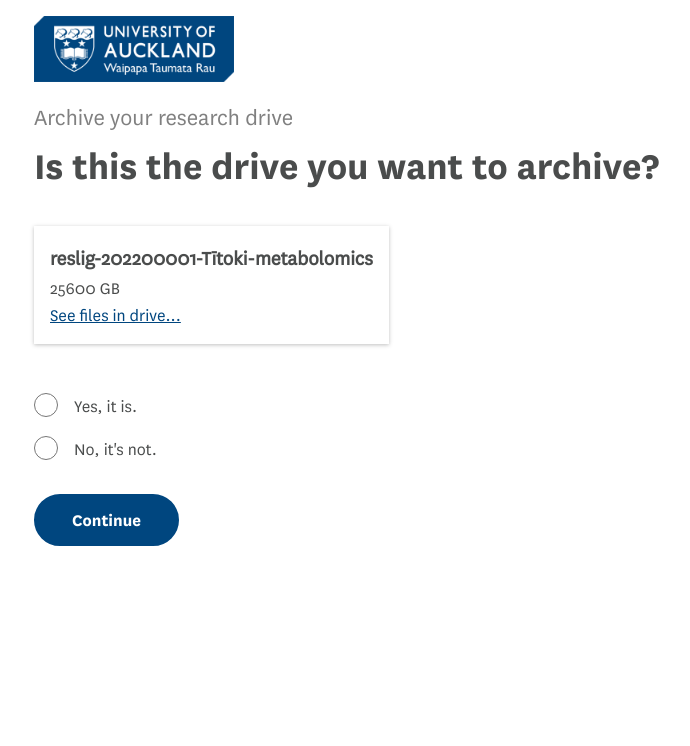
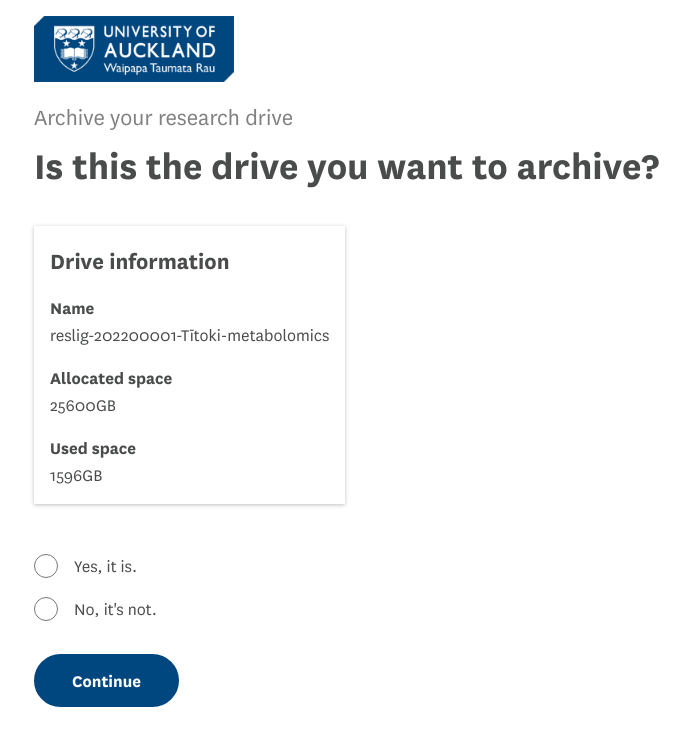
Before and after one commit to UoA-eResearch/driveoff, a Vue app in the folder web/: page /summary in a window 1280 px wide. Shown: the top 746 px of the page, without its empty margins (110-800 px from the left). Built offline with nearby package versions, Linux system fonts and the light colour scheme.

Commit message:
Match drive info box with project - Add titles for more pages

```diff
--- a/web/src/fixtures.ts
+++ b/web/src/fixtures.ts
@@ -6,7 +6,8 @@ import type { ResearchDriveService, Project, Member, Role } from "./project";
 export function getDrive(): ResearchDriveService {
     return {
         name: "reslig-202200001-Tītoki-metabolomics",
-        allocated_gb: 25600.0
+        allocated_gb: 25600.0,
+        used_gb: 1596.0
     };
 }
 
--- a/web/src/project.ts
+++ b/web/src/project.ts
@@ -26,6 +26,7 @@ export interface Project {
 export interface ResearchDriveService {
     allocated_gb: number
     name: string
+    used_gb: number
 }
 
 export enum DataClassification {
--- a/web/src/views/CheckDetailsView.vue
+++ b/web/src/views/CheckDetailsView.vue
@@ -9,7 +9,6 @@ import { useRouter } from 'vue-router';
 const DOCUMENT_TITLE = "Confirm project information - Archive your research drive";
 document.title = DOCUMENT_TITLE;
 
-const areProjectDetailsCorrect = ref();
 const error =ref("");
 const router = useRouter();
 const driveInfo = getDrive();
@@ -18,17 +17,15 @@ const owners = membersToString(getProjectOwners(project.members));
 const members = membersToString(getProjectMembers(project.members));
 
 function tryContinue() {
-    if (areProjectDetailsCorrect.value === undefined){
+    if (formState.areProjectDetailsCorrect === undefined){
         document.title = "Error: " + DOCUMENT_TITLE;
         error.value = "Select Yes if the project information is still correct.";
-    } else {
-        if (areProjectDetailsCorrect.value) {
+    } else if (formState.areProjectDetailsCorrect) {
             // Copy project details over as they are correct.
             formState.project = Object.assign({}, getProject());
             router.push("/data-classification");
-        } else {
-            router.push("/update-details");
-        }
+    } else {
+        router.push("/update-details");
     }
 }
 </script>
@@ -62,9 +59,9 @@ function tryContinue() {
             <legend class="h2">Is the project information still correct?</legend>
             <p v-if="error" class="error-msg">{{ error }}</p>
             <div class="option-list">
-                <input name="confirm-project" type="radio" id="yes-project" :value="true" v-model="areProjectDetailsCorrect">
+                <input name="confirm-project" type="radio" id="yes-project" :value="true" v-model="formState.areProjectDetailsCorrect">
                 <label for="yes-project">Yes, it is.</label>
-                <input name="confirm-project" type="radio" id="no-project" :value="false" v-model="areProjectDetailsCorrect">
+                <input name="confirm-project" type="radio" id="no-project" :value="false" v-model="formState.areProjectDetailsCorrect">
                 <label for="no-project">No, it needs to be updated.</label>
             </div>
         </fieldset>
--- a/web/src/views/ConfirmArchiveView.vue
+++ b/web/src/views/ConfirmArchiveView.vue
@@ -74,8 +74,8 @@ const projectInfoChangeLink = formState.areProjectDetailsCorrect ? "/check-detai
     <h3 class="h2">Send this request</h3>
     By sending this request you are confirming that the details are correct and you wish to archive this drive.
     <section class="forward-btn">
-            <RouterLink to="/finish" class="btn btn-primary">Submit</RouterLink>
-        </section>
+        <RouterLink to="/finish" class="btn btn-primary">Submit</RouterLink>
+    </section>
 </template>
 
 <style scoped>
--- a/web/src/views/FinishView.vue
+++ b/web/src/views/FinishView.vue
@@ -1,7 +1,12 @@
+<script setup lang="ts">
+const DOCUMENT_TITLE = "Request sent - Archive your research drive";
+document.title = DOCUMENT_TITLE;
+</script>
+
 <template>
     <h1 class="app-title">Archive your research drive</h1>
     <h2 class="page-title">Request sent</h2>
-    <p>Thanks for your request. Your reference is <a href="#">SCREQ0209218</a>.</p>
+    <p>Thanks for your request.</p>
     <h3>What happens next?</h3>
     <p>Your request has been sent to the Centre for eResearch.</p>
     <p>They will act on the request in the next few days, and contact you if necessary.</p>
--- a/web/src/views/SummaryView.vue
+++ b/web/src/views/SummaryView.vue
@@ -14,7 +14,7 @@ const router = useRouter();
 const driveInfo = getDrive();
 
 function tryContinue() {
-    if (formState.isCorrectDrive === undefined){
+    if (formState.isCorrectDrive === null){
         document.title = "Error: " + DOCUMENT_TITLE;
         error.value = "Select Yes if this is research drive you wanted to archive."
     } else {
@@ -37,9 +37,15 @@ function tryContinue() {
                 <p v-if="error" class="error-msg">{{ error }}</p>
             </div>
         <section class="drive-details-card box">
-            <h3 class="drive-name">{{ driveInfo.name }}</h3>
-            <p class="storage-size">{{ driveInfo.allocated_gb }} GB</p>
-            <a href="#" class="btn-link">See files in drive...</a>
+            <h3 class="h2">Drive information</h3>
+            <dl class="details">
+                <dt>Name</dt>
+                <dl>{{ driveInfo.name }}</dl>
+                <dt>Allocated space</dt>
+                <dl>{{ driveInfo.allocated_gb }}GB</dl>
+                <dt>Used space</dt>
+                <dl>{{ driveInfo.used_gb }}GB</dl>
+            </dl>
         </section>
         <form novalidate>
         <fieldset>
@@ -77,6 +83,17 @@ table {
     width: 100%;
 }
 
+dt {
+    font-family: NationalBold;
+}
+
+dt:not(:first-child) {
+    margin-top: 1rem;
+}
+
+.details {
+    margin-top: 1rem;
+}
 
 .drive-details-card {
     padding-left: 1rem;
--- a/web/src/views/UnableToArchiveView.vue
+++ b/web/src/views/UnableToArchiveView.vue
@@ -1,3 +1,7 @@
+<script setup lang="ts">
+const DOCUMENT_TITLE = "Unable to archive drive - Archive your research drive";
+document.title = DOCUMENT_TITLE;
+</script>
 <template>
     <main>
         <div class="title-section">
```
